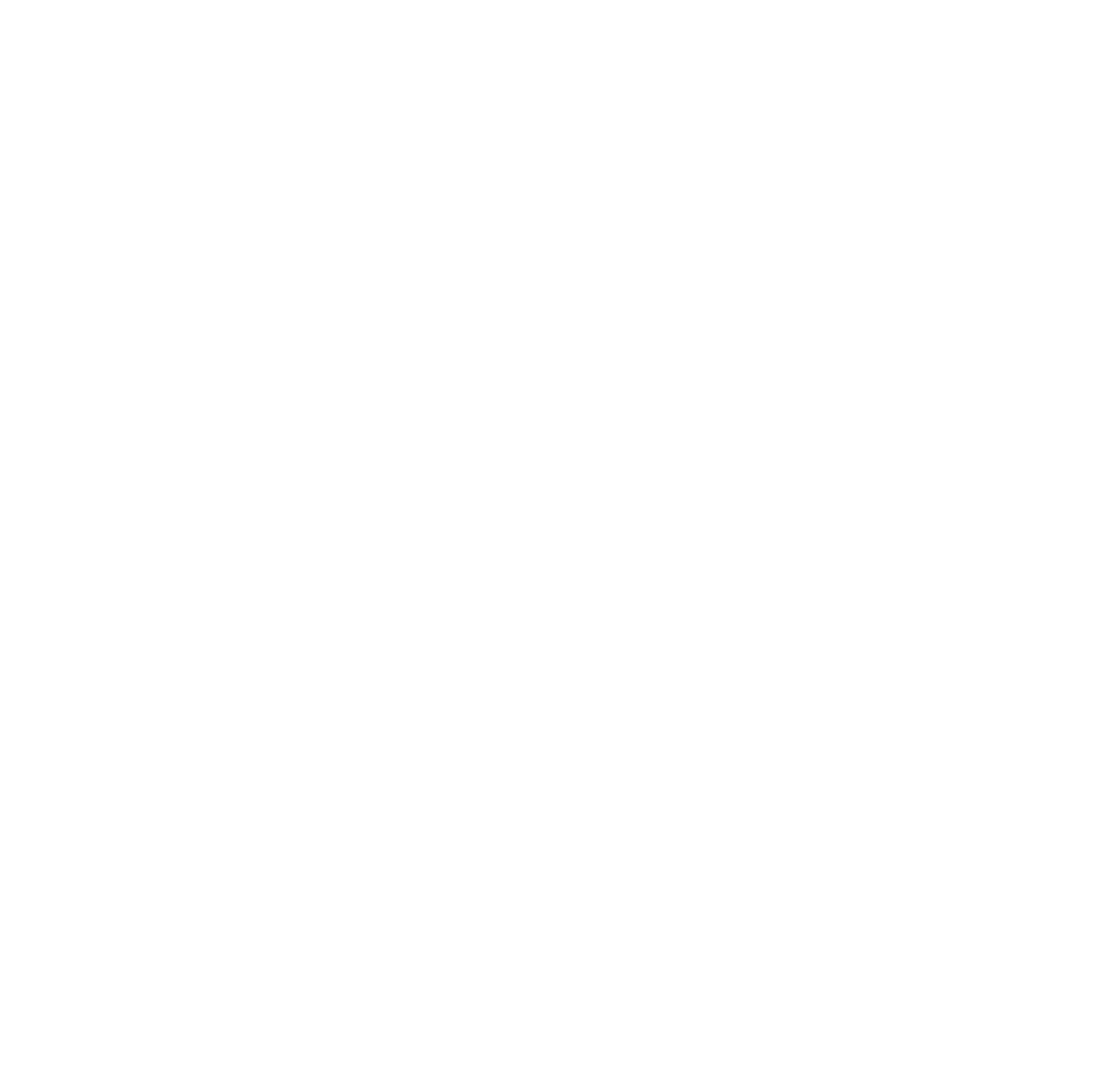
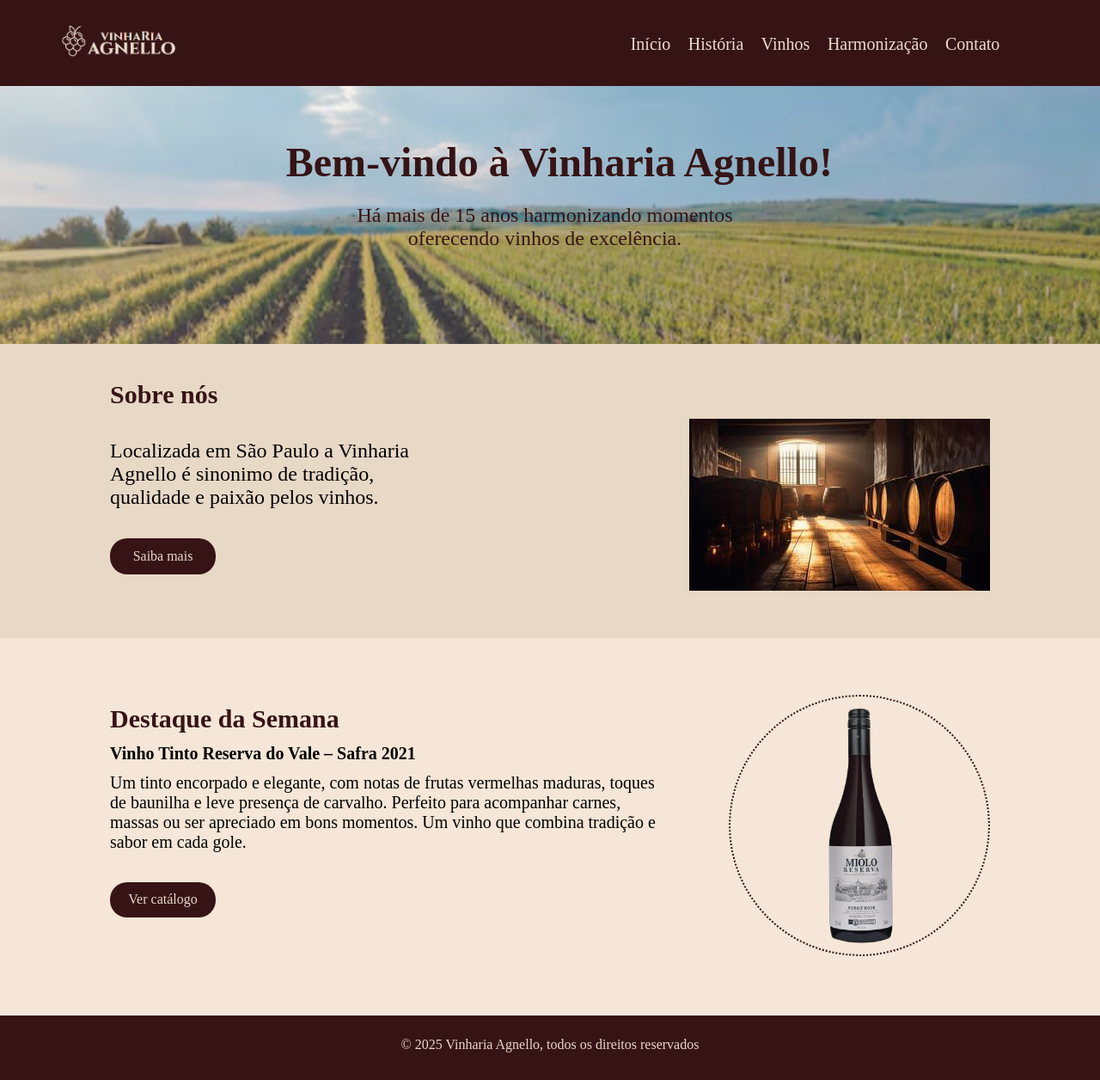
Before and after one commit to LauraBarret0/Case-Vinharia-Agnello, a plain HTML site: page index.html in a window 1280 px wide. Shown: the whole page at 86% size. Before the commit the page ends 800 px from the top, so only its background shows below. Drawn offline with Linux system fonts and the light colour scheme.

Commit message:
feat(index): estrutura página inicial

```diff
--- a/index.html
+++ b/index.html
@@ -4,13 +4,61 @@
     <meta charset="UTF-8">
 
     <meta name="viewport" content="width=device-width, initial-scale=1.0">
-    <meta name="keywords" content="">
-    <meta name="description" content="">
+    <meta name="keywords" content="vinhos, vinheria, vinhos importados, vinho tinto, vinho branco, reserva, harmonização, São Paulo, loja de vinhos, Vinheria Agnello, e-commerce de vinhos, vinho online">
+
+    <meta name="description" content="Tradição, sabor e elegância em cada gole. Descubra vinhos nacionais e internacionais selecionados com carinho pela Vinheria Agnello.">
+
 
     <link rel="stylesheet" href="src/css/style.css">
 
-    <title></title>
+    <title>Vinharia Agnello</title>
 </head>
 <body>
+    <header class="cabecalho">
+        <a href="index.html" class="cabecalho_logo"><img src="/src/assets/imgs/logo.png" alt="Logo Vinharia Agnello"></a>
+        <nav class="nav">
+          <ul class="nav__lista">
+            <li class="nav__item"><a href="index.html">Início</span></a></li>
+            <li class="nav__item"><a href="src/pages/historia.html">História</a></li>
+            <li class="nav__item"><a href="src/pages/vinhos.html">Vinhos</a></li>
+            <li class="nav__item"><a href="src/pages/harmonizacao.html">Harmonização</a></li>
+            <li class="nav__item"><a href="src/pages/contato.html">Contato</a></li>
+          </ul>
+        </nav>
+
+      </header>
+      <main class="main">
+
+        <section class="main__banner">
+            <img src="src/assets/imgs/bannervinharia.png" alt="Imagem de uma plantação de uva com um por do sol.">
+            <h1 class="banner__titulo">Bem-vindo à Vinharia Agnello!</h1>
+            <p class="banner__texto">Há mais de 15 anos harmonizando momentos oferecendo vinhos de excelência.</p>
+        </section>
+
+        <section class="main__sobrenos">
+            <div class="sobrenos__info">
+                <h2 class="sobrenos__titulo">Sobre nós</h2>
+                <p class="sobrenos__texto">Localizada em São Paulo a Vinharia Agnello é sinonimo de tradição, qualidade e paixão pelos vinhos.</p>
+                <a class="sobrenome__link" href="src/pages/historia.html">Saiba mais</a>
+            </div>
+
+            <img class="sobrenos__img" src="src/assets/imgs/barril.png" alt="Imagem de barris amarzenando vinhos.">
+        </section>
+
+        <section class="main__destaque">
+            <div class="destaque__info">
+                <h2 class="destaque__titulo">Destaque da Semana</h2>
+                <h3 class="destaque__subtitulo">Vinho Tinto Reserva do Vale – Safra 2021</h3>
+                <p class="destaque__texto">Um tinto encorpado e elegante, com notas de frutas vermelhas maduras, toques de baunilha e leve presença de carvalho. Perfeito para acompanhar carnes, massas ou ser apreciado em bons momentos. Um vinho que combina tradição e sabor em cada gole.</p>
+                <a class="destaque__link" href="src/pages/vinhos.html">Ver catálogo</a>
+            </div>
+
+            <img class="destaque__img" src="src/assets/imgs/vinho1.png" alt="Imagem do vinho Pinot Noir.">
+        </section>
+      </main>
+
+      <footer class="footer">
+        <p class="footer__texto">© 2025 Vinharia Agnello, todos os direitos reservados</p>
+      </footer>
 </body>
 </html>
--- a/src/css/style.css
+++ b/src/css/style.css
@@ -2,9 +2,155 @@
 *{
     padding: 0;
     margin: 0;
-    box-sizing: border-box;
 }
+
+a {
+    text-decoration: none;
+}
+
+body{
+    background-color: #e8d8c6;
+}
+
 /* Index */
+
+.cabecalho{
+    width: 100%;
+    background-color: #361416;
+    height: 100px;
+    position: relative;
+}
+
+.cabecalho_logo img {
+    width: 150px;
+    margin: 1.5% 0 0 5%;
+}
+
+.nav{
+    display: inline-block;
+    position: absolute;
+    right: 1%;
+    width: 550px;
+    top: 40%;
+}
+
+.nav__item, .nav__lista{
+    display: inline;
+ }
+
+.nav__item a {
+    color: #ebddcc;
+    margin-left: 3%;
+    font-size: 20px;
+    font-family: ui-serif;
+}
+
+.main__banner{
+    width: 100%;
+    position: relative;
+}
+
+.main__banner img{
+    width: 100%;
+    height: 300px;
+}
+
+.banner__titulo{
+    color: #361416;
+    position: absolute;
+    font-size: 48px;
+    font-weight: bold;
+    z-index: 1;
+    top: 20%;
+    left: 26%;
+}
+
+.banner__texto{
+    color: #361416;
+    position: absolute;
+    font-size: 24px;
+    width: 500px;
+    text-align: center;
+    z-index: 1;
+    top: 45%;
+    left: 30%;
+}
+
+.main__sobrenos{
+    background-color: #e8d8c6;
+    width: 100%;
+    height: 300px;
+    position: relative;
+}
+
+.sobrenos__info, .destaque__info{
+    margin: 3% 0 0 10%;
+}
+
+.sobrenos__titulo, .destaque__titulo{
+    color: #361416;
+    font-size: 30px;
+    font-family: ui-serif;
+}
+
+.sobrenos__texto{
+    width: 400px;
+    color: black;
+    margin: 3% 0;
+    font-size: 24px;
+}
+
+.sobrenome__link, .destaque__link{
+    display: inline-block;
+    background-color: #361416;
+    color: #e8d8c6;
+    padding: 1%;
+    border-radius: 20px;
+    width: 100px;
+    text-align: center;
+}
+
+.sobrenos__img, .destaque__img{
+    position: absolute;
+    right: 10%;
+    top: 15%;
+}
+
+.main__destaque{
+    background-color: #f5e6d7;
+    width: 100%;
+    height: 400px;
+    padding-top: 3%;
+    position: relative;
+}
+
+.destaque__subtitulo{
+    margin: 1% 0 ;
+    font-size: 20px;
+}
+
+.destaque__texto{
+    width: 650px;
+    color: black;
+    margin: 1% 0 3%;
+    font-size: 20px;
+}
+
+.destaque__img{
+    width: 300px;
+    border: 2px dotted #361416;
+    border-radius: 50%;
+}
+
+.footer{
+    width: 100%;
+    height: 50px;
+    background-color: #361416;
+    text-align: center;
+    color: #e8d8c6;
+    padding: 2% 0 0 ;
+}
+
 /* História */
 /* Vinhos */
 /* Harmonização */
```
Also changed, not shown: src/assets/imgs/Logo.png (added), src/assets/imgs/bannervinharia.png (added), src/assets/imgs/barril.png (added), src/assets/imgs/vinho1.png (added).
